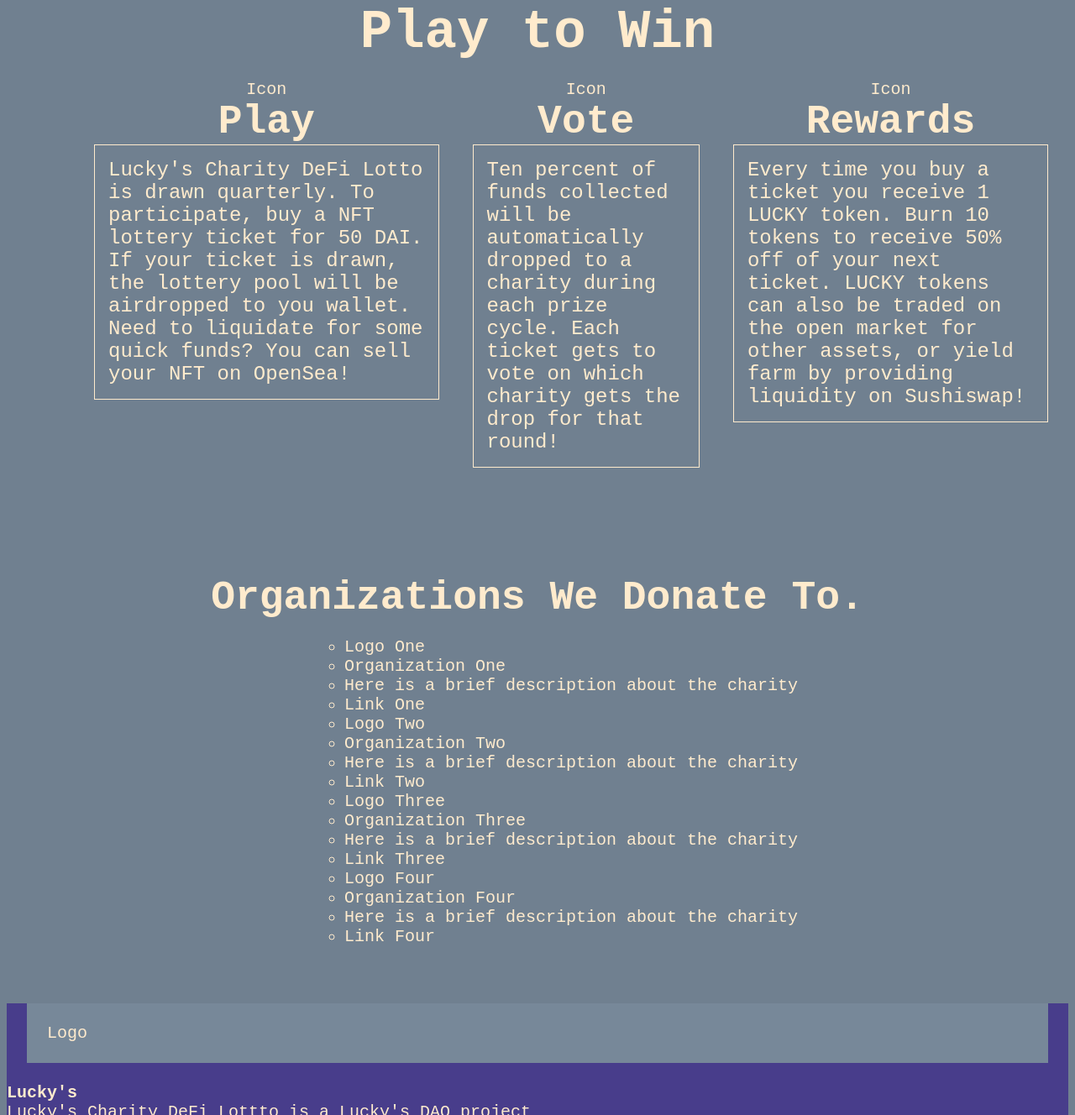
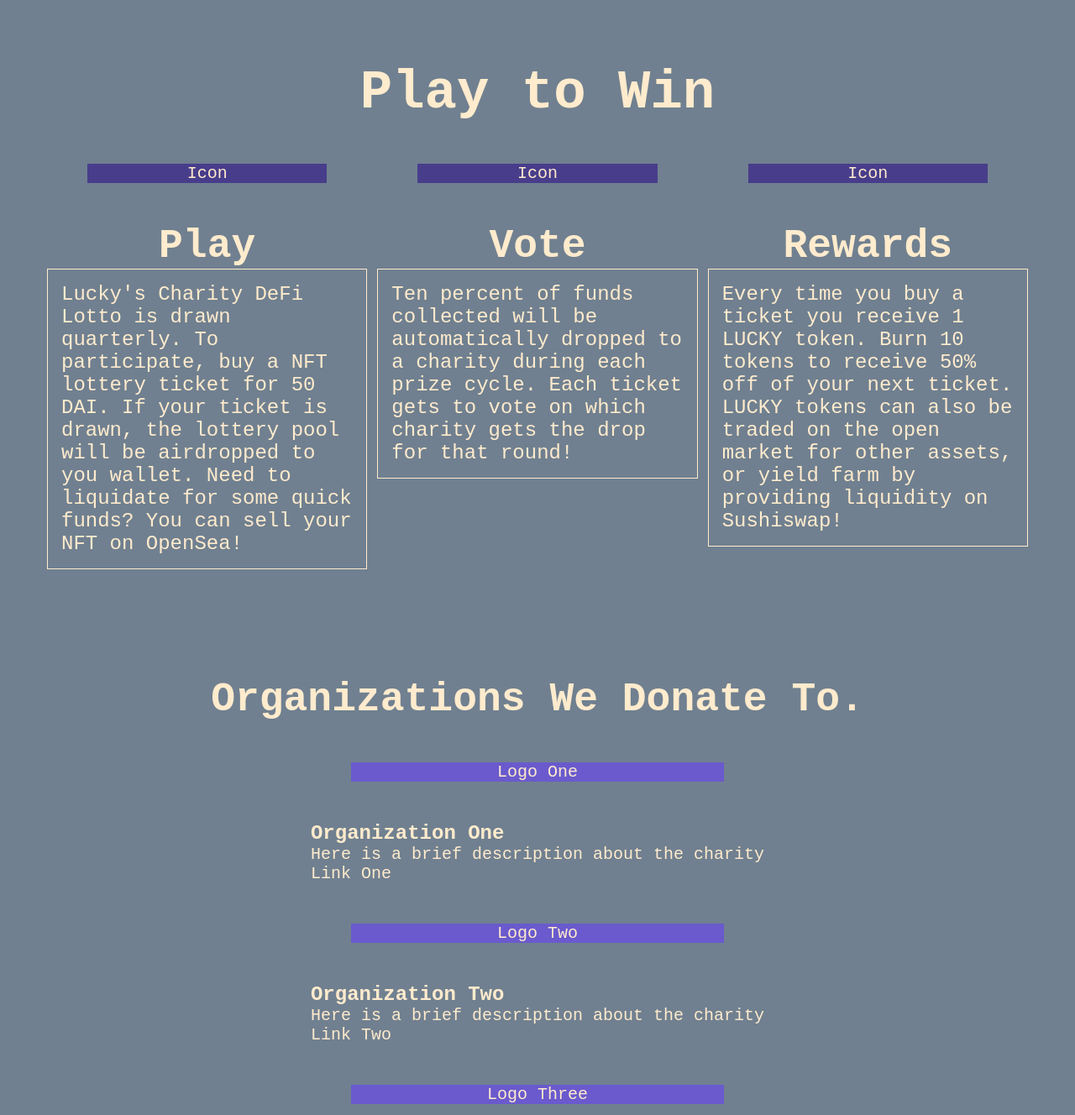
Before and after one commit to sebidelamata/lucky_scratch_charity_lotto, a plain HTML site: page index.html in a window 1280 px wide. Shown: the part 1472-2800 px from the top of the page at 84% size. Drawn offline with Linux system fonts and the light colour scheme.

Commit message:
finished first draft landing page

```diff
--- a/index.html
+++ b/index.html
@@ -91,131 +91,131 @@
             <div class="body-card-middle-title">
                 Play to Win
             </div>
-            <ul class="operational-cards">
-                <li class="operational-cards-item">
-                    <ul class="operational-cards-sub">
-                        <li>
-                            <div>
+            <div class="operational-cards">
+                <div class="operational-cards-item">
+                    <div class="operational-cards-sub">
+                        <div>
+                            <div class="charity-icon">
                                 Icon
                             </div>
                             <div class="operational-cards-sub-title">
                                 Play
                             </div>
-                        </li>
-                        <li class="operational-cards-sub-content">
+                        </div>
+                        <div class="operational-cards-sub-content">
                             Lucky's Charity DeFi Lotto is drawn quarterly. To participate, buy a NFT lottery ticket for 50 DAI. If your ticket is drawn, the lottery pool will be airdropped to you wallet. Need to liquidate for some quick funds? You can sell your NFT on OpenSea!
-                        </li>
-                    </ul>
-                </li>
-                <li class="operational-cards-item">
-                    <ul class="operational-cards-sub">
-                        <li>
-                            <div>
+                        </div>
+                    </div>
+                </div>
+                <div class="operational-cards-item">
+                    <div class="operational-cards-sub">
+                        <div>
+                            <div class="charity-icon">
                                 Icon
                             </div>
                             <div class="operational-cards-sub-title">
                                 Vote
                             </div>
-                        </li>
-                        <li class="operational-cards-sub-content">
+                        </div>
+                        <div class="operational-cards-sub-content">
                             Ten percent of funds collected will be automatically dropped to a charity during each prize cycle. Each ticket gets to vote on which charity gets the drop for that round!
-                        </li>
-                    </ul>
-                </li>
-                <li class="operational-cards-item">
-                    <ul class="operational-cards-sub">
-                        <li>
-                            <div>
+                        </div>
+                    </div>
+                </div>
+                <div class="operational-cards-item">
+                    <div class="operational-cards-sub">
+                        <div>
+                            <div class="charity-icon">
                                 Icon
                             </div>
                             <div class="operational-cards-sub-title">
                                 Rewards
                             </div>
-                        </li>
-                        <li class="operational-cards-sub-content">
+                        </div>
+                        <div class="operational-cards-sub-content">
                             Every time you buy a ticket you receive 1 LUCKY token. Burn 10 tokens to receive 50% off of your next ticket. LUCKY tokens can also be traded on the open market for other assets, or yield farm by providing liquidity on Sushiswap!
-                        </li>
-                    </ul>
-                </li>
-            </ul>
+                        </div>
+                    </div>
+                </div>
+            </div>
             <div class="charity-organizations-card">
                 <div class="charity-organizations-title">
                     Organizations We Donate To.
                 </div>
-                <ul class="charity-organizations-list">
-                    <li>
-                        <ul class="charity-organizations-list-card">
-                            <li class="charity-organization-card-logo">
+                <div class="charity-organizations-list">
+                    <div>
+                        <div class="charity-organizations-list-card">
+                            <div class="charity-organization-card-logo">
                                 Logo One
-                            </li>
-                            <li class="charity_organziation-card-name">
+                            </div>
+                            <div class="charity_organziation-card-name">
                                 Organization One
-                            </li>
-                            <li class="charity_organization-card-description">
+                            </div>
+                            <div class="charity_organization-card-description">
                                 Here is a brief description about the charity
-                            </li>
-                            <li class="organization-link">
+                            </div>
+                            <div class="organization-link">
                                 <a href="#">
                                     Link One
                                 </a>
-                            </li>
-                        </ul>
-                    </li>
-                    <li>
-                        <ul class="charity-organizations-list-card">
-                            <li class="charity-organization-card-logo">
+                            </div>
+                        </div>
+                    </div>
+                    <div>
+                        <div class="charity-organizations-list-card">
+                            <div class="charity-organization-card-logo">
                                 Logo Two
-                            </li>
-                            <li class="charity_organziation-card-name">
+                            </div>
+                            <div class="charity_organziation-card-name">
                                 Organization Two
-                            </li>
-                            <li class="charity_organization-card-description">
+                            </div>
+                            <div class="charity_organization-card-description">
                                 Here is a brief description about the charity
-                            </li>
-                            <li class="organization-link">
+                            </div>
+                            <div class="organization-link">
                                 <a href="#">
                                     Link Two
                                 </a>
-                            </li>
-                        </ul>
-                    </li>
-                    <li>
-                        <ul class="charity-organizations-list-card">
-                            <li class="charity-organization-card-logo">
+                            </div>
+                        </div>
+                    </div>
+                    <div>
+                        <div class="charity-organizations-list-card">
+                            <div class="charity-organization-card-logo">
                                 Logo Three
-                            </li>
-                            <li class="charity_organziation-card-name">
+                            </div>
+                            <div class="charity_organziation-card-name">
                                 Organization Three
-                            </li>
-                            <li class="charity_organization-card-description">
+                            </div>
+                            <div class="charity_organization-card-description">
                                 Here is a brief description about the charity
-                            </li>
-                            <li class="organization-link">
+                            </div>
+                            <div class="organization-link">
                                 <a href="#">
                                     Link Three
                                 </a>
-                            </li>
-                        </ul>
-                    </li>
-                    <li>
-                        <ul class="charity-organizations-list-card">
-                            <li class="charity-organization-card-logo">
+                            </div>
+                        </div>
+                    </div>
+                    <div>
+                        <div class="charity-organizations-list-card">
+                            <div class="charity-organization-card-logo">
                                 Logo Four
-                            </li>
-                            <li class="charity_organziation-card-name">
+                            </div>
+                            <div class="charity_organziation-card-name">
                                 Organization Four
-                            </li>
-                            <li class="charity_organization-card-description">
+                            </div>
+                            <div class="charity_organization-card-description">
                                 Here is a brief description about the charity
-                            </li>
-                            <li class="organization-link">
+                            </div>
+                            <div class="organization-link">
                                 <a href="#">
                                     Link Four
                                 </a>
-                            </li>
-                        </ul>
-                    </li>
-                </ul>
+                            </div>
+                        </div>
+                    </div>
+                </div>
             </div>
         </div>
     </div>
@@ -225,8 +225,11 @@
 
     <footer>
         <div class="footer-logo-stuff">
-            <div class="logo">
-                Logo
+            <div class="footer-logo-top">
+                <div class="logo">
+                    Logo
+                </div>
+                <div></div>
             </div>
             <div class="brand-name">
                 Lucky's
--- a/style.css
+++ b/style.css
@@ -10,12 +10,12 @@ body{
 header,
 footer {
     background-color: darkslateblue;
+    padding: 48px;
 }
 
 header {
     display: flex;
     flex-direction: column;
-    padding: 24px;
     justify-content: space-evenly;
     gap: 12rem;
 }
@@ -56,6 +56,8 @@ button:hover {
 
 .brand-name {
     font-weight: 900;
+    font-size: 48px;
+
 }
 
 #top-brand-name {
@@ -121,7 +123,7 @@ a {
 }
 
 .body-card {
-    padding: 24px;
+    padding: 48px;
     display: flex;
     flex-direction: column;
 }
@@ -138,6 +140,11 @@ a {
     font-weight: 700;
 }
 
+.body-card-middle {
+    display: flex;
+    flex-direction: column;
+}
+
 .body-card-middle-title {
     font-size: 64px;
     font-weight: 900;
@@ -148,19 +155,27 @@ a {
     display: flex;
     list-style-type: none;
     justify-content: center;
+    gap: 12px;
+    flex: 1;
+    align-items: stretch;
 }
 
+.operational-cards-item {
+    flex: 1;
+}
 
 .operational-cards-sub {
     list-style-type: none;
     text-align: center;
     display: flex;
     flex-direction: column;
+    flex: 1;
 }
 
 .operational-cards-sub-title {
     font-weight: 900;
     font-size: 48px;
+    flex: 1;
 }
 
 .operational-cards-sub-content {
@@ -184,6 +199,42 @@ a {
 .charity-organizations-list {
     display: flex;
     flex-direction: column;
-    list-style-type: none;
     align-items: center;
 }
+
+.charity-icon {
+    margin: 48px;
+    background-color: darkslateblue;
+}
+
+.charity-organizations-list {
+    display: flex;
+}
+
+.charity-organization-card-logo {
+    margin: 48px;
+    background-color: slateblue;
+    text-align: center;
+}
+
+.charity_organziation-card-name {
+    font-size: 24px;
+    font-weight: 900;
+}
+
+.footer-logo-top {
+    display: flex;
+}
+
+.footer-link-lists {
+    display: flex;
+    justify-content: space-between;
+}
+
+.bottom-links {
+    list-style-type: none;
+}
+
+.socials {
+    list-style-type: none;
+}
```
